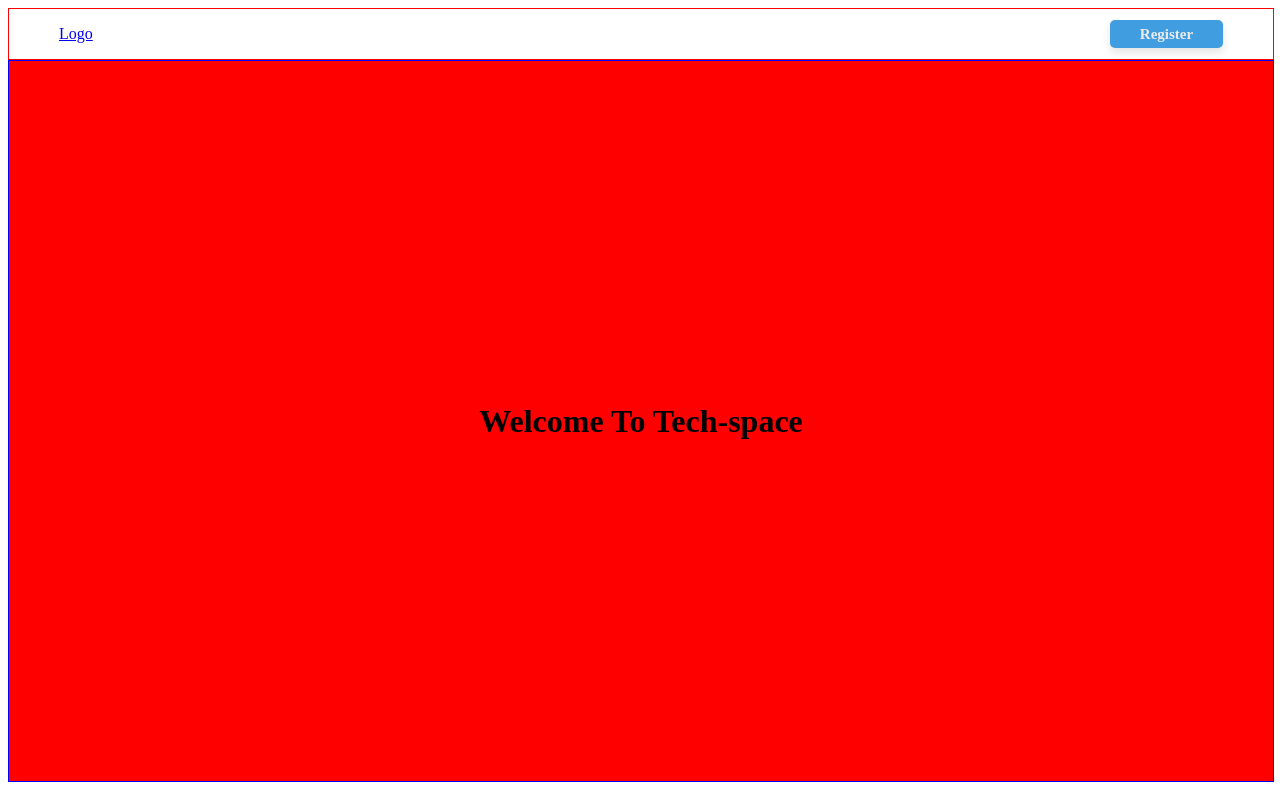
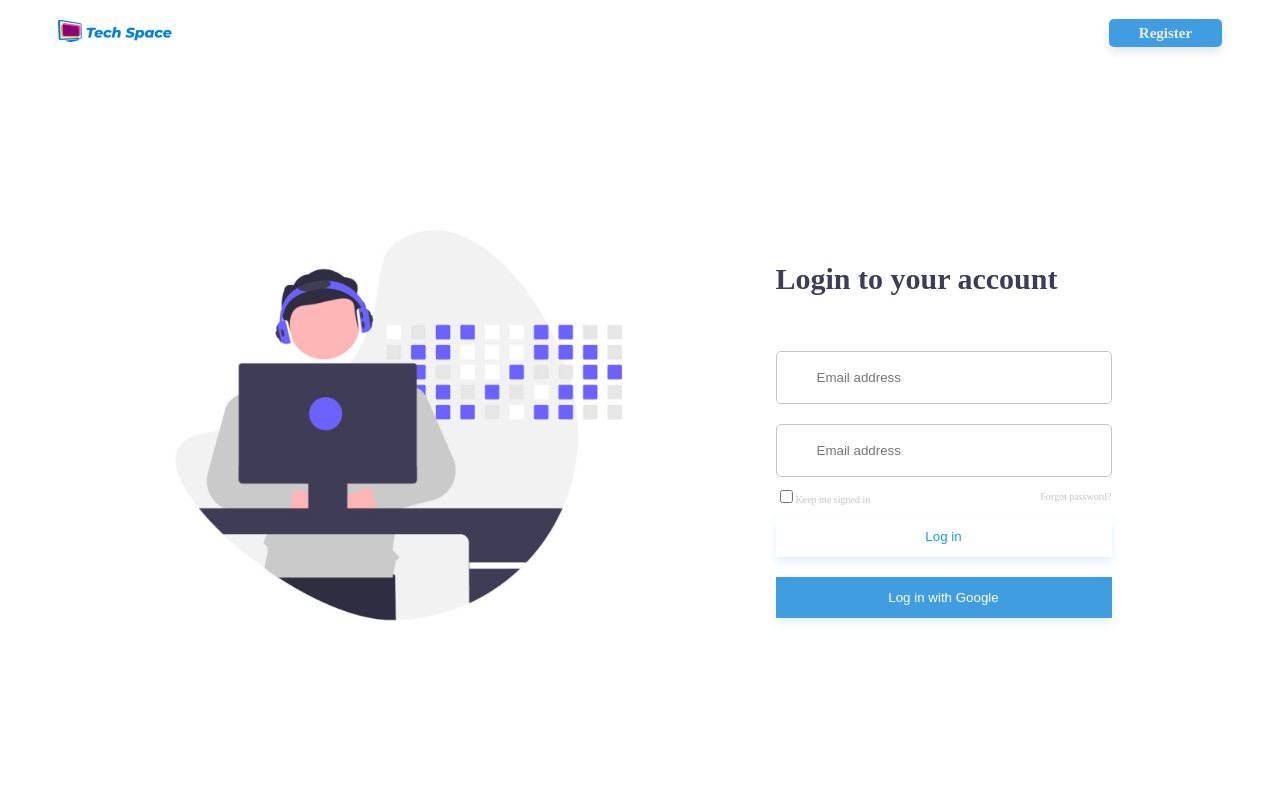
Before and after one commit to Erehmaryann/tech_space, a Next.js app: page / in a window 1280 px wide. Built offline with nearby package versions, Linux system fonts and the light colour scheme.

Commit message:
worked on log in screen

```diff
--- /dev/null
+++ b/components/buttons/LoginButtons.js
@@ -0,0 +1,20 @@
+import React from "react";
+import styled from "styled-components";
+
+const LoginButtons = ({ isGoogleSignIn, text }) => {
+  return <Button isGoogleSignIn={isGoogleSignIn}>{text}</Button>;
+};
+
+const Button = styled.button`
+  width: 336px;
+  height: 41px;
+  background: #ffffff;
+  margin: 10px 0;
+  /* Blue shadow */
+  box-shadow: 0px 5px 8px rgba(64, 157, 224, 0.15);
+  background: ${(props) => (props.isGoogleSignIn ? "#fff" : "#409DE0")};
+  color: ${(props) => (props.isGoogleSignIn ? "#109FEF" : "#fff")};
+  border: none;
+`;
+
+export default LoginButtons;
--- /dev/null
+++ b/components/inputs/LoginInputs.js
@@ -0,0 +1,20 @@
+import styled from "styled-components";
+const LoginInputs = ({ type, placeholder }) => {
+  return <Input type={type} placeholder={placeholder}></Input>;
+};
+
+const Input = styled.input`
+  width: 90%;
+  border: 1px solid #c4c4c4;
+  box-sizing: border-box;
+  border-radius: 5px;
+  width: 100%;
+  height: 53px;
+  margin: 10px 0;
+  padding: 20px;
+
+  ::placeholder {
+    padding-left: 20px;
+  }
+`;
+export default LoginInputs;
--- a/components/layouts/Layout.js
+++ b/components/layouts/Layout.js
@@ -14,10 +14,8 @@ const Container = styled.main`
   display: flex;
   justify-content: center;
   align-items: center;
-  background: red;
-  border: 1px solid blue;
   width: 100%;
-  height: 90vh;
-  //   height: 100vh;
+  height: 91vh;
+  // border: 1px solid purple;
 `;
 export default Layout;
--- a/components/nav-bar/LoginNav.js
+++ b/components/nav-bar/LoginNav.js
@@ -1,16 +1,20 @@
 import React from "react";
 import styled from "styled-components";
 import Link from "next/link";
+import Image from "next/image";
+import logo from "../../public/assets/Logo.png";
 
 const LoginNav = () => {
   return (
     <Nav>
       <LogoDiv>
-        <Link href="/"> Logo </Link>
+        <Link href="/" passHref>
+          <Image src={logo} alt="logo image" />
+        </Link>
       </LogoDiv>
-      <Button>
-        <Link href="/login">Register </Link>
-      </Button>
+      <Link href="/login" passHref>
+        <Button>Register</Button>
+      </Link>
     </Nav>
   );
 };
@@ -22,7 +26,6 @@ const Nav = styled.nav`
   height: 50px;
   width: 100%;
   background: #fff;
-  border: 1px solid red;
 `;
 
 const LogoDiv = styled.div`
@@ -40,8 +43,7 @@ const Button = styled.button`
   align-items: center;
   border: none;
   margin-right: 50px;
-
-  a {
+  // typography
   font-family: Poppins;
   font-style: normal;
   font-weight: bold;
@@ -49,6 +51,5 @@ const Button = styled.button`
   line-height: 22px;
   color: #ebebeb;
   text-decoration: none;
-  }
 `;
 export default LoginNav;
--- a/pages/index.js
+++ b/pages/index.js
@@ -1,24 +1,88 @@
 import Head from "next/head";
 import Image from "next/image";
 import styled from "styled-components";
+import LoginButtons from "../components/buttons/LoginButtons";
+import DevImage from "../public/assets/Developer.png";
+import LoginInputs from "../components/inputs/LoginInputs";
 
 export default function Home() {
   return (
     <div>
       <Head>
-        <title>Tech Space</title>
+        <title>Tech Space | Log in</title>
         <meta name="description" content="Tech Space Programming " />
         <link rel="icon" href="/favicon.ico" />
       </Head>
+      <Container>
+        <Main>
+          <ImageDiv>
+            <Image src={DevImage} alt="hero Image" />
+          </ImageDiv>
 
-      <Main>
-        <h1>Welcome To Tech-space</h1>
-      </Main>
+          <Form>
+            <h4>Login to your account</h4>
+            <LoginInputs type={`email`} placeholder={`Email address`} />
+            <LoginInputs type={`password`} placeholder={`Email address`} />
+            <SmallDiv>
+              <div>
+                <input type="checkbox" name="" id="" />
+                Keep me signed in
+              </div>
+              <div>Forgot password?</div>
+            </SmallDiv>
+            <LoginButtons isGoogleSignIn text={`Log in`} />
+            <LoginButtons text={`Log in with Google`} />
+          </Form>
+        </Main>
+      </Container>
     </div>
   );
 }
-const Main = styled.main`
+
+const Container = styled.main`
+  width: 100%;
+  height: 100%;
   display: flex;
   justify-content: center;
   align-items: center;
 `;
+const Main = styled.main`
+  display: flex;
+  justify-content: space-between;
+  align-items: center;
+  width: 100%;
+`;
+const ImageDiv = styled.div`
+  width: 50%;
+`;
+
+const Form = styled.div`
+  width: 35.4 %;
+  display: flex;
+  flex-direction: column;
+  h4 {
+    font-family: Poppins;
+    font-style: normal;
+    font-weight: bold;
+    font-size: 30px;
+    line-height: 45px;
+    color: #3f3d55;
+    width: 100%;
+  }
+`;
+
+const SmallDiv = styled.div`
+  display: flex;
+  width: 100%;
+  align-items: center;
+  justify-content: space-between;
+  div {
+    font-family: Poppins;
+    font-style: normal;
+    font-weight: normal;
+    font-size: 10px;
+    // line-height: 15px;
+    /* identical to box height */
+    color: #c4c4c4;
+  }
+`;
```
Also changed, not shown: public/assets/Developer.png (added). Lines whose indentation alone changed are shown as unchanged.
